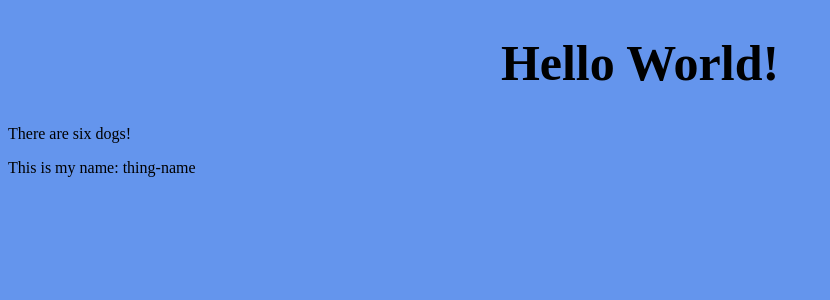
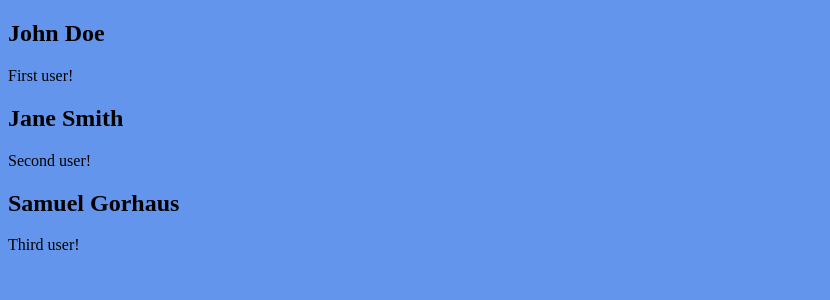
Before and after one commit to alee216/myhellowebapp, a Django app: page / in a window 1280 px wide. Shown: the part 179-479 px from the top of the page, without its empty margins (0-830 px from the left). Run offline with Django 3.2, Linux system fonts and the light colour scheme; data comes from the database, SQL or seed files in the repository.

Commit message:
Displayed dynamic data

```diff
--- a/collection/templates/index.html
+++ b/collection/templates/index.html
@@ -7,7 +7,8 @@
 {% endblock title %}
 
 {% block content %}
-	<h1>Hello World!</h1>
-	<p>There are {{ number|apnumber }} dogs!</p>
-	<p>This is my name: {{ thing|slugify }}</p>
+	{% for profile in profiles %}
+	<h2>{{ profile.name }}</h2>
+	<p>{{ profile.description }}</p>
+	{% endfor %}
 {% endblock content %}
--- a/collection/views.py
+++ b/collection/views.py
@@ -1,10 +1,10 @@
 from django.shortcuts import render
+from collection.models import Profile
 
 # Create your views here.
 def index(request):
-	number = 6
-	thing = "Thing name"
+	profiles = Profile.objects.all()
+
 	return render(request, 'index.html', {
-		'number': number,
-		'thing': thing,
+		'profiles': profiles,
 	})
```
Also changed, not shown: 1 other file.
